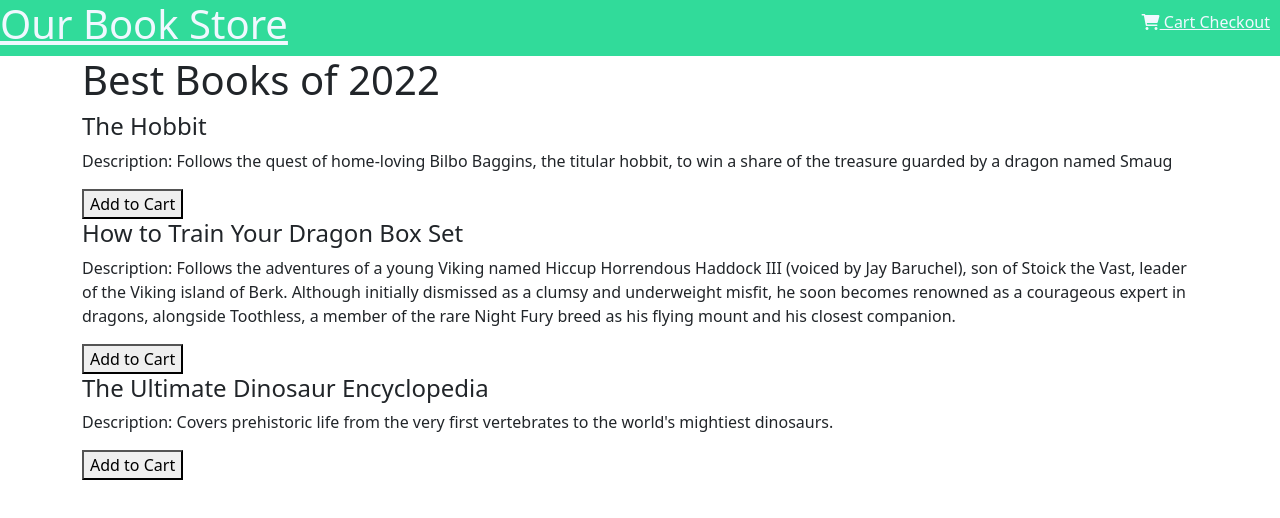
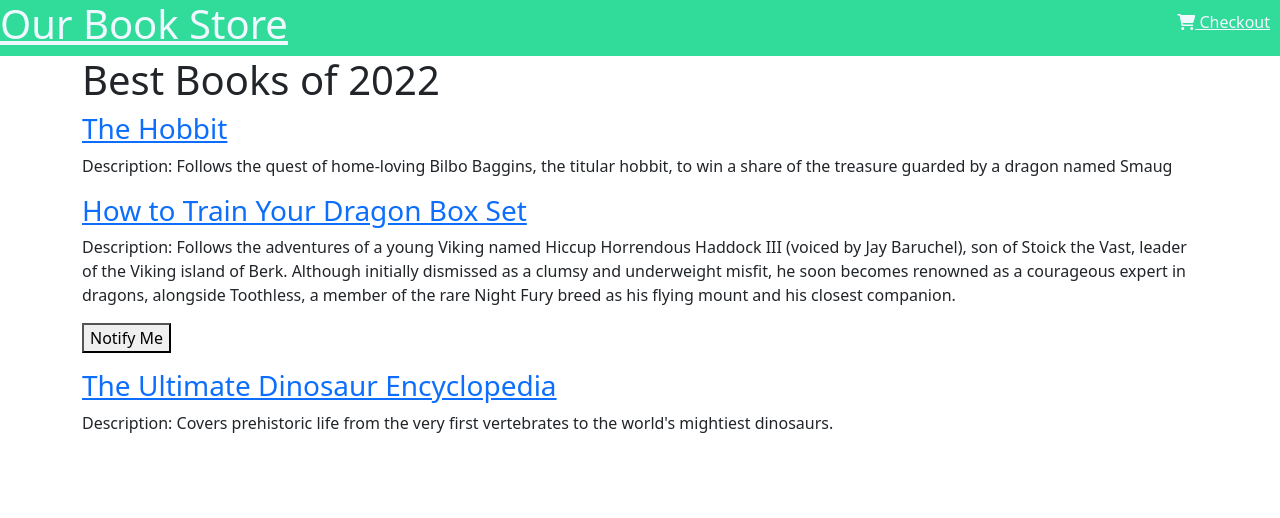
Before and after one commit to 071822-dotnet-ext-batch-org/Group4Project2, an Angular app in the folder AngularProject/AngularFrontend/: page / in a window 1280 px wide. Shown: the top 518 px of the page. Built offline with nearby package versions, Linux system fonts and the light colour scheme.

Commit message:
adds changes to cart

```diff
--- /dev/null
+++ b/AngularProject/AngularFrontend/src/app/cart/cart.component.html
@@ -0,0 +1,6 @@
+<h3>Cart</h3>
+
+<div class="cart-item" *ngFor="let item of items">
+  <span>{{ item.name }}</span>
+  <span>{{ item.price | currency }}</span>
+</div>
--- /dev/null
+++ b/AngularProject/AngularFrontend/src/app/cart/cart.component.ts
@@ -0,0 +1,18 @@
+import { Component, OnInit } from '@angular/core';
+import { CartService } from '../services/cart.service';
+
+@Component({
+  selector: 'app-cart',
+  templateUrl: './cart.component.html',
+  styleUrls: ['./cart.component.css']
+})
+export class CartComponent implements OnInit {
+
+  items = this.cartService.getItems();
+
+  constructor(private cartService: CartService) { }
+
+  ngOnInit(): void {
+  }
+
+}
--- a/AngularProject/AngularFrontend/src/app/product-alerts/product-alerts.component.html
+++ b/AngularProject/AngularFrontend/src/app/product-alerts/product-alerts.component.html
@@ -1,3 +1,3 @@
-<p *ngIf="product && product.price > 700">
-    <button type="button" (click)="notify.emit()">Notify Me</button>
-  </p>
+<p *ngIf="product && product.inStock == 0">
+  <button type="button" (click)="notify.emit()">Notify Me</button>
+</p>
--- a/AngularProject/AngularFrontend/src/app/product-alerts/product-alerts.component.ts
+++ b/AngularProject/AngularFrontend/src/app/product-alerts/product-alerts.component.ts
@@ -1,4 +1,4 @@
-import { Component, EventEmitter, Input, OnInit, Output } from '@angular/core';
+import { Component, EventEmitter, Input, Output } from '@angular/core';
 import { Product } from '../products';
 
 @Component({
--- a/AngularProject/AngularFrontend/src/app/product-details/product-details.component.html
+++ b/AngularProject/AngularFrontend/src/app/product-details/product-details.component.html
@@ -1,12 +1,12 @@
+
     <h2>Product Details</h2>
+
     <div *ngIf="product">
       <h3>{{ product.name }}</h3>
-    <p>{{ product.author }}</p>
+      <h4>{{ product.price | currency }}</h4>
+      <p>{{ product.description }}</p>
+      <button type="button" (click)="addToCart(product)">Buy</button>
     </div>
-
-<button type="button" (click)="addToCart(product)">
-    Add to Cart
-</button>
 
     <button type="button" [routerLink]="'/'">
         Back to List
--- a/AngularProject/AngularFrontend/src/app/product-details/product-details.component.ts
+++ b/AngularProject/AngularFrontend/src/app/product-details/product-details.component.ts
@@ -19,12 +19,12 @@
   ngOnInit(): void {
     //First get the product id from the current route.
     const routeParams = this.route.snapshot.paramMap;
-    const productIsbnFromRoute = (routeParams.get('productIsbn'));
+    const productIsbnFromRoute = (routeParams.get('productisbn'));
 
     //Find the product that correspond with the isbn provided in route.
     this.product = products.find(product => product.isbn === productIsbnFromRoute);
   }
-  addToCart(product: any) {
+  addToCart(product: Product) {
     this.cartService.addToCart(product);
     window.alert('Your product has been added to the cart!');
   }
--- a/AngularProject/AngularFrontend/src/app/product-list/product-list.component.html
+++ b/AngularProject/AngularFrontend/src/app/product-list/product-list.component.html
@@ -1,33 +1,35 @@
-<!-- <!doctype html>
+<!doctype html>
 <html lang="en">
 <head>
 
 </head>
-<body> -->
+<body>
   <h1>Best Books of 2022</h1>
 
   <div *ngFor="let product of products">
 
-    <h4>
-      <a [title]="product.name + ' details'">
-        {{ product.name }}
-      </a>
-    </h4>
+    <h3>
+      <a
+      [title]="product.name + ' details'"
+      [routerLink]="['/products', product.isbn]">
+      {{ product.name }}
+    </a>
+    </h3>
 
 
       <p *ngIf="product.description">
       Description: {{ product.description }}
       </p>
 
-      <button type="button" (click)="addToCart()">
+      <!-- <button type="button" (click)="addToCart()">
         Add to Cart
-      </button>
+      </button> -->
 
       <app-product-alerts
-        [product]="product">
+        [product]="product"
         (notify)="onNotify()">
       </app-product-alerts>
 
   </div>
-<!-- </body>
-</html> -->
+</body>
+</html>
--- a/AngularProject/AngularFrontend/src/app/product-list/product-list.component.ts
+++ b/AngularProject/AngularFrontend/src/app/product-list/product-list.component.ts
@@ -16,6 +16,6 @@
   }
 
   onNotify() {
-    window.alert('You will be notified when the product goes on sale');
+    window.alert('You will be notified when the product is back in stock');
   }
 }
--- a/AngularProject/AngularFrontend/src/app/products.ts
+++ b/AngularProject/AngularFrontend/src/app/products.ts
@@ -24,7 +24,7 @@
         isbn: "978-0316347006",
         name: "How to Train Your Dragon Box Set",
         author: "Cressida Cowell",
-        inStock: 2,
+        inStock: 0,
         genre: "Fantasy",
         description: "Follows the adventures of a young Viking named Hiccup Horrendous Haddock III (voiced by Jay Baruchel), son of Stoick the Vast, leader of the Viking island of Berk. Although initially dismissed as a clumsy and underweight misfit, he soon becomes renowned as a courageous expert in dragons, alongside Toothless, a member of the rare Night Fury breed as his flying mount and his closest companion.",
         price: 39.99,
--- a/AngularProject/AngularFrontend/src/app/top-bar/top-bar.component.html
+++ b/AngularProject/AngularFrontend/src/app/top-bar/top-bar.component.html
@@ -8,10 +8,11 @@
             </a>
         </div>
         <div class="col-md-6 d-flex justify-content-end">
-            <a style="padding: 10px;"
+            <a routerLink="/cart" style="padding: 10px;"
             class="button fancy-button">
             <i class="fas fa-shopping-cart"></i>
-            Cart Checkout
+             Checkout
+             <!-- TODO add item count ({{itemCount()}}) -->
             </a>
         </div>
   </div>
```
Also changed, not shown: AngularProject/AngularFrontend/src/app/app.module.ts (+14 -8 lines), AngularProject/AngularFrontend/src/app/cart/cart.component.css (added), 1 other file (tests, documents, lock files or other folders). Lines whose indentation alone changed are shown as unchanged.
